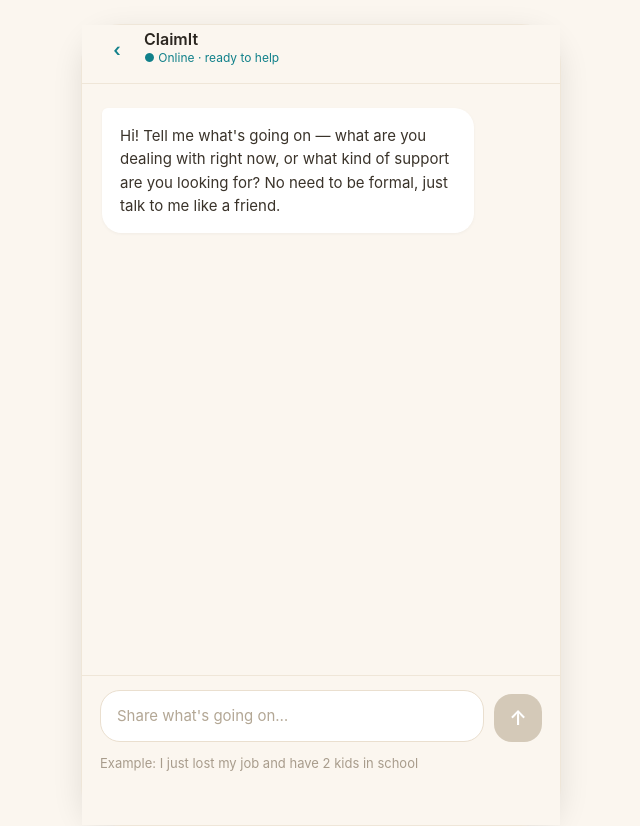
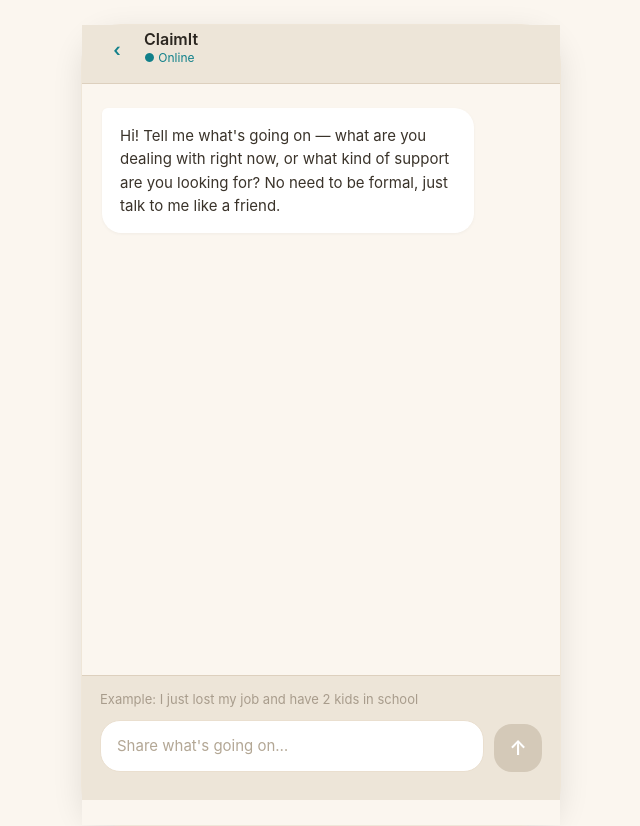
Before and after one commit to numshv/claimit, a Next.js app: page /chat in a window 1280 px wide. Shown: the whole page, without its empty margins (319-959 px from the left). Built offline with nearby package versions, Linux system fonts and the light colour scheme.

Commit message:
style: landing & chat page

```diff
--- a/src/app/chat/page.tsx
+++ b/src/app/chat/page.tsx
@@ -125,7 +125,7 @@
       {isLoading && <LoadingScreen />}
 
       {/* Header */}
-      <header className="bg-[#fbf6ef] border-b border-[#efe6d8] px-5 pt-[6px] pb-4 flex items-center gap-3 sticky top-0 z-10">
+      <header className="bg-[#ede5d8] border-b border-[#ddd0be] px-5 pt-[6px] pb-4 flex items-center gap-3 sticky top-0 z-10">
         <button
           onClick={() => router.push("/")}
           className="w-[30px] h-[30px] flex items-center justify-center text-[#11808a] text-[18px] font-semibold rounded-full"
@@ -134,7 +134,7 @@
         </button>
         <div>
           <p className="text-[16px] font-semibold text-[#2b2620] leading-none">ClaimIt</p>
-          <p className="text-[12px] text-[#11808a] mt-0.5">● Online · ready to help</p>
+          <p className="text-[12px] text-[#11808a] mt-0.5">● Online</p>
         </div>
       </header>
 
@@ -161,7 +161,12 @@
       </main>
 
       {/* Input area */}
-      <div className="bg-[#fbf6ef] border-t border-[#efe6d8] px-[18px] pt-[14px] pb-7 sticky bottom-0">
+      <div className="bg-[#ede5d8] border-t border-[#ddd0be] px-[18px] pt-[14px] pb-7 sticky bottom-0">
+        {!showChips && messages.length <= 1 && (
+          <p className="text-[13px] text-[#a89c8c] mb-3 leading-[18px]">
+            Example: I just lost my job and have 2 kids in school
+          </p>
+        )}
         <div className="flex gap-[10px] items-end">
           <div
             className="flex-1 bg-white border border-[#eadfcf] px-4 py-[14px] min-h-[48px] max-h-32 flex items-center"
@@ -195,11 +200,6 @@
             ↑
           </button>
         </div>
-        {!showChips && messages.length <= 1 && (
-          <p className="text-[13px] text-[#a89c8c] mt-3 leading-[18px]">
-            Example: I just lost my job and have 2 kids in school
-          </p>
-        )}
       </div>
     </div>
   );
--- a/src/app/page.tsx
+++ b/src/app/page.tsx
@@ -2,7 +2,7 @@
 
 export default function Home() {
   return (
-    <div className="min-h-screen bg-[#fbf6ef] flex flex-col items-center justify-between px-7 pt-0 pb-10">
+    <div className="min-h-screen bg-linear-to-b from-[#edf5f4] to-background flex flex-col items-center justify-between px-7 pt-0 pb-10">
       <div className="flex-1 flex flex-col items-center justify-center text-center gap-4">
         <div className="bg-[#11808a] w-[60px] h-[60px] rounded-[22px] flex items-center justify-center mb-2">
           <div className="w-[31px] h-[31px] flex items-center justify-center rotate-45">
--- a/src/components/ChipOptions.tsx
+++ b/src/components/ChipOptions.tsx
@@ -17,7 +17,7 @@
   };
 
   return (
-    <div className="flex flex-wrap gap-[10px] mt-1 mb-3">
+    <div className="flex flex-col gap-[8px] mt-1 mb-3 w-full max-w-[280px]">
       {options.map((option) => (
         <button
           key={option}
```
